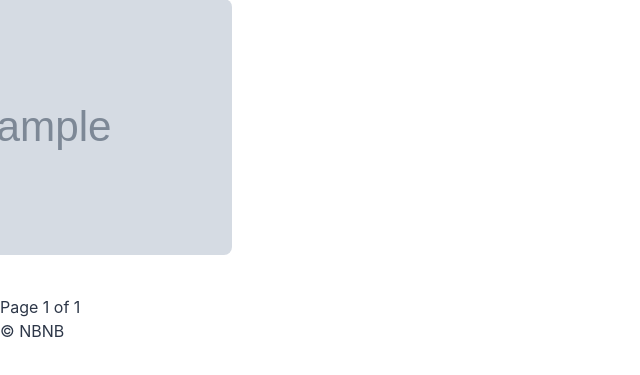
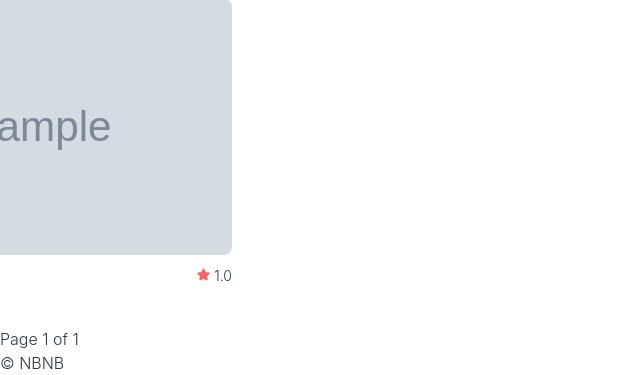
Before and after one commit to radio700/Django_airbnb_clone, a Django app: page / in a window 1280 px wide; the page is wider, and only the part inside the window is pictured. Shown: the part 625-1000 px from the top of that part, without its empty margins (0-640 px from the left). Before the commit the page ends 962 px from the top of that part, so only its background shows below. Run offline with Django 3.2, Linux system fonts and the light colour scheme; tables that the repository leaves empty hold one stand-in row (values such as "Sample post"); grey boxes marked "Sample" are stand-in pictures; some libraries are stand-ins or nearby versions.

Commit message:
img_superhost_rounded

```diff
--- a/rooms/views.py
+++ b/rooms/views.py
@@ -23,7 +23,7 @@ class HomeView(ListView):
     """homeview def"""
 
     model = models.Room
-    paginate_by = 10
+    paginate_by = 12
     ordering = "created"
     paginate_orphans = 5
     page_kwarg = "page"
--- a/templates/base.html
+++ b/templates/base.html
@@ -6,12 +6,13 @@
     <meta charset="UTF-8">
     <meta http-equiv="X-UA-Compatible" content="IE=edge">
     <meta name="viewport" content="width=device-width, initial-scale=1.0">
+    <link rel="stylesheet" href="https://use.fontawesome.com/releases/v5.11.2/css/all.css">
     <link rel="stylesheet" href="{% static 'css/styles.css' %}">
     <title>
       {% block page_title %}{% endblock page_title %}| NBNB</title>
   </head>
 
-  <body class="text-gray-800 mt-24">
+  <body class="text-gray-800 mt-24 font-light">
     <header class="container max-w-full inset-0 flex items-center justify-between px-6 h-20 border-b border-gray-400 fixed bg-white">
       <div class="flex items-center w-1/3">
         <a href="{% url 'core:home' %}" class="mr-6">
--- a/templates/partials/room_card.html
+++ b/templates/partials/room_card.html
@@ -1,3 +1,15 @@
 <div class="w-1/4 mb-10 px-2">
-    <div class="w-full h-64 bg-cover bg-center rounded-lg " style="background-image: url({{room.first_photo}});"></div>
+    <div class="w-full h-64 bg-cover bg-center rounded-lg mb-2" style="background-image: url({{room.first_photo}});"></div>
+    <div class="flex justify-between">
+        <div>
+            {% if room.host.is_superhost %}
+                <span class="uppercase font-medium text-xs border border-black text-black rounded py-px px-1"> superhost</span>
+            {% endif %}
+
+            <span class="text-sm text-gray-600 font-light">{{room.city}}</span>
+        </div>
+        <span class="text-sm flex items-center">
+            <i class="fas fa-star text-red-500 text-xs mr-1"></i>{{room.total_rating}}
+        </span>
+    </div>
 </div>
--- a/templates/rooms/room_list.html
+++ b/templates/rooms/room_list.html
@@ -4,7 +4,7 @@
 
 <div class="container mx-auto">
 
-  <div class="rounded-xl mx-auto bg-gray-800 -mx-40 h-50vh my-32 mb-24 bg-cover bg-center" style="background-image:url(https://images.unsplash.com/photo-1641305286482-1b33273e7575?ixlib=rb-1.2.1&ixid=MnwxMjA3fDB8MHxwaG90by1wYWdlfHx8fGVufDB8fHx8&auto=format&fit=crop&w=2670&q=80)" ></div>
+  <div class="rounded-xl  bg-gray-800 -mx-40 h-50vh my-32 mb-24 bg-cover bg-center" style="background-image:url(https://images.unsplash.com/photo-1641305286482-1b33273e7575?ixlib=rb-1.2.1&ixid=MnwxMjA3fDB8MHxwaG90by1wYWdlfHx8fGVufDB8fHx8&auto=format&fit=crop&w=2670&q=80)" ></div>
 
   <div class="flex flex-wrap -mx-40">
     {% for room in rooms  %}
```
